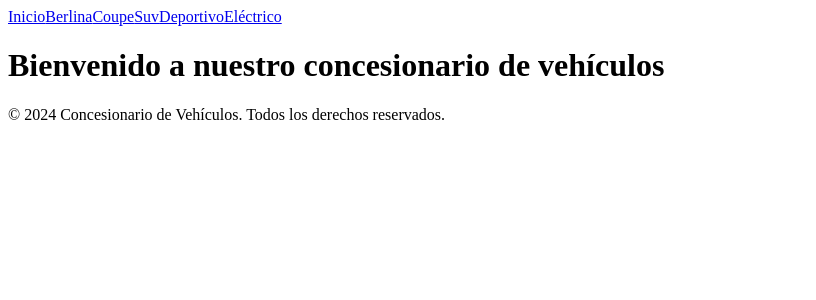
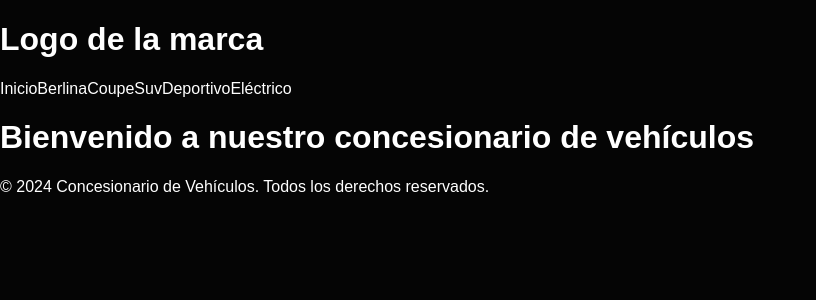
Before and after one commit to TomyRoko/frontend-proyecto-concesionario-de-vehiculos-tzvetomir, a React (Vite) app in the folder frontend-proyecto-concesionario-de-vehiculos-tzvetomir/: page / in a window 1280 px wide. Shown: the top 300 px of the page, without its empty margins (0-816 px from the left). Built offline with nearby package versions, Linux system fonts and the light colour scheme.

Commit message:
Añadimos en navbar dentro del componente header y modificamos con css App.jsx.

```diff
--- a/frontend-proyecto-concesionario-de-vehiculos-tzvetomir/src/App.jsx
+++ b/frontend-proyecto-concesionario-de-vehiculos-tzvetomir/src/App.jsx
@@ -1,4 +1,3 @@
-import Navbar from "./components/Navbar";
 import Footer from "./components/Footer";
 import Header from "./components/Header";
 import Home from "./pages/Home";
@@ -9,7 +8,6 @@ function App() {
   return (
     <>
       <Header />
-      <Navbar />
 
       <Home />
 
--- a/frontend-proyecto-concesionario-de-vehiculos-tzvetomir/src/components/header.jsx
+++ b/frontend-proyecto-concesionario-de-vehiculos-tzvetomir/src/components/header.jsx
@@ -1,7 +1,12 @@
+import Navbar from "./Navbar";
+
 function Header() {
   return (
     <header>
-      {/* <h1>Logo de la marca</h1> */}
+      <div className="header-container">
+        <h1>Logo de la marca</h1>
+        <Navbar />
+      </div>
     </header>
   );
 }
--- a/frontend-proyecto-concesionario-de-vehiculos-tzvetomir/src/index.css
+++ b/frontend-proyecto-concesionario-de-vehiculos-tzvetomir/src/index.css
@@ -0,0 +1,22 @@
+/* reset */
+* {
+  box-sizing: border-box;
+}
+
+body {
+  margin: 0;
+  font-family: Arial, Helvetica, sans-serif;
+  background-color: hsla(0, 0%, 0%, 0.98);
+  color: white;
+}
+
+a {
+  text-decoration: none;
+  color: inherit;
+}
+
+.header-content {
+  display: flex;
+  justify-content: space-between;
+  align-items: center;
+}
```
Also changed, not shown: 1 other file (tests, documents, lock files or other folders).
